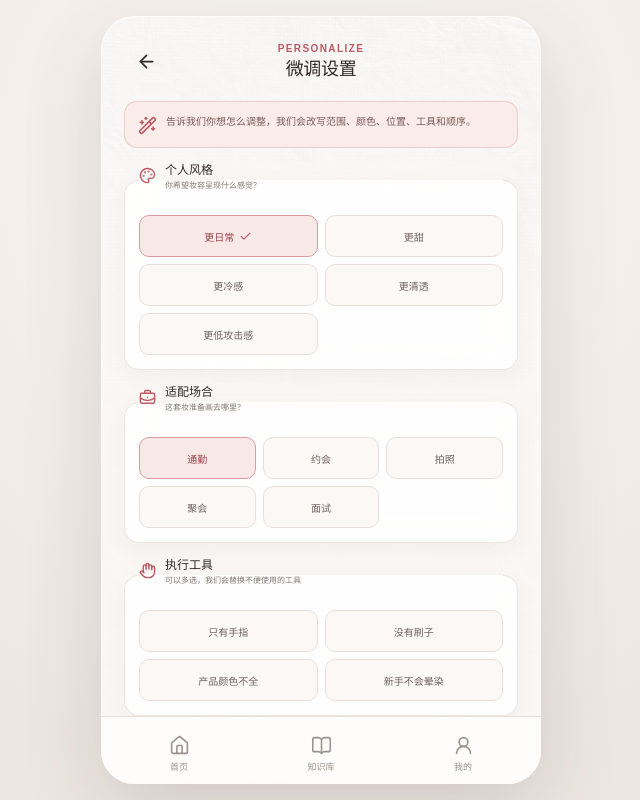
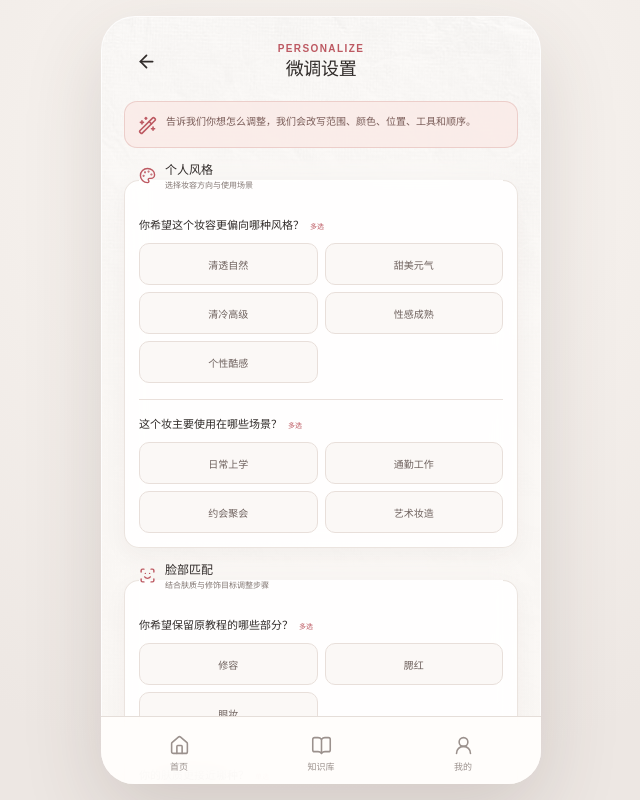
Before and after one commit to qi00531/makeup-frontend, a React (Vite) app: page /adjust in a window 1280 px wide. Shown: the whole page, without its empty margins (319-959 px from the left). Built offline with nearby package versions, Linux system fonts and the light colour scheme.

Commit message:
feat: expand makeup adjustment questionnaire

```diff
--- a/src/pages/AdjustPage.tsx
+++ b/src/pages/AdjustPage.tsx
@@ -1,4 +1,4 @@
-import { ArrowLeft, BriefcaseBusiness, Check, ChevronRight, Hand, Palette, Sparkles, WandSparkles } from 'lucide-react';
+import { ArrowLeft, Check, ChevronRight, Hand, Palette, ScanFace, WandSparkles } from 'lucide-react';
 import { useState } from 'react';
 import type { FormEvent } from 'react';
 import { useNavigate } from 'react-router-dom';
@@ -6,26 +6,38 @@ import { BottomNav } from '../components/BottomNav';
 import { MobileShell } from '../components/MobileShell';
 import { learningService } from '../services/learningService';
 
-const styles = ['更日常', '更甜', '更冷感', '更清透', '更低攻击感'];
-const occasions = ['通勤', '约会', '拍照', '聚会', '面试'];
-const tools = ['只有手指', '没有刷子', '产品颜色不全', '新手不会晕染'];
+const styleOptions = ['清透自然', '甜美元气', '清冷高级', '性感成熟', '个性酷感'];
+const occasionOptions = ['日常上学', '通勤工作', '约会聚会', '艺术妆造'];
+const retainedPartOptions = ['修容', '腮红', '眼妆'];
+const skinTypeOptions = ['油性肌肤', '干性肌肤', '混合性肌肤', '敏感肌'];
+const concernOptions = ['增加立体感', '减少脸部留白', '弱化轮廓感', '放大眼睛', '降低眼位', '缩短中庭'];
+const constraintOptions = ['没有专业刷具', '产品不齐全', '早上时间少', '不会复杂眼妆', '不喜欢厚重底妆'];
+
+function toggleValue(value: string, current: string[], update: (next: string[]) => void) {
+  update(current.includes(value) ? current.filter((item) => item !== value) : [...current, value]);
+}
+
+function MultiChoice({ name, options, selected, onChange }: { name: string; options: string[]; selected: string[]; onChange: (next: string[]) => void }) {
+  return <div className="choice-grid">{options.map((item) => {
+    const checked = selected.includes(item);
+    return <label className={`choice-chip${checked ? ' is-selected' : ''}`} key={item}><input type="checkbox" name={name} checked={checked} onChange={() => toggleValue(item, selected, onChange)} /><span>{item}</span>{checked && <Check size={13} />}</label>;
+  })}</div>;
+}
 
 export function AdjustPage() {
   const navigate = useNavigate();
-  const [style, setStyle] = useState('更日常');
-  const [occasion, setOccasion] = useState('通勤');
-  const [selectedTools, setSelectedTools] = useState<string[]>([]);
-  const [notes, setNotes] = useState('');
+  const [styles, setStyles] = useState<string[]>([]);
+  const [occasions, setOccasions] = useState<string[]>([]);
+  const [retainedParts, setRetainedParts] = useState<string[]>([]);
+  const [skinType, setSkinType] = useState('混合性肌肤');
+  const [concerns, setConcerns] = useState<string[]>([]);
+  const [constraints, setConstraints] = useState<string[]>([]);
   const [submitting, setSubmitting] = useState(false);
-
-  function toggleTool(tool: string) {
-    setSelectedTools((current) => current.includes(tool) ? current.filter((item) => item !== tool) : [...current, tool]);
-  }
 
   async function submit(event: FormEvent) {
     event.preventDefault();
     setSubmitting(true);
-    const tutorial = await learningService.saveAdjustment({ style, occasion, tools: selectedTools, notes });
+    const tutorial = await learningService.saveAdjustment({ styles, occasions, retainedParts, skinType, concerns, constraints });
     navigate('/tutorial', { state: { from: '/adjust', tutorialId: tutorial.id } });
   }
 
@@ -39,19 +51,20 @@ export function AdjustPage() {
       <div className="adjust-intro"><WandSparkles size={19} /><p>告诉我们你想怎么调整，我们会改写范围、颜色、位置、工具和顺序。</p></div>
 
       <form className="adjust-form" onSubmit={submit}>
-        <fieldset className="choice-section"><legend><Palette size={17} /><span><strong>个人风格</strong><small>你希望妆容呈现什么感觉？</small></span></legend><div className="choice-grid">
-          {styles.map((item) => <label className={`choice-chip${style === item ? ' is-selected' : ''}`} key={item}><input type="radio" name="style" value={item} checked={style === item} onChange={() => setStyle(item)} /><span>{item}</span>{style === item && <Check size={13} />}</label>)}
-        </div></fieldset>
+        <fieldset className="choice-section"><legend><Palette size={17} /><span><strong>个人风格</strong><small>选择妆容方向与使用场景</small></span></legend>
+          <div className="choice-question"><h3>你希望这个妆容更偏向哪种风格？</h3><small>多选</small><MultiChoice name="styles" options={styleOptions} selected={styles} onChange={setStyles} /></div>
+          <div className="choice-question"><h3>这个妆主要使用在哪些场景？</h3><small>多选</small><MultiChoice name="occasions" options={occasionOptions} selected={occasions} onChange={setOccasions} /></div>
+        </fieldset>
 
-        <fieldset className="choice-section"><legend><BriefcaseBusiness size={17} /><span><strong>适配场合</strong><small>这套妆准备画去哪里？</small></span></legend><div className="choice-grid choice-grid--compact">
-          {occasions.map((item) => <label className={`choice-chip${occasion === item ? ' is-selected' : ''}`} key={item}><input type="radio" name="occasion" value={item} checked={occasion === item} onChange={() => setOccasion(item)} /><span>{item}</span></label>)}
-        </div></fieldset>
+        <fieldset className="choice-section"><legend><ScanFace size={17} /><span><strong>脸部匹配</strong><small>结合肤质与修饰目标调整步骤</small></span></legend>
+          <div className="choice-question"><h3>你希望保留原教程的哪些部分？</h3><small>多选</small><MultiChoice name="retainedParts" options={retainedPartOptions} selected={retainedParts} onChange={setRetainedParts} /></div>
+          <div className="choice-question"><h3>你的肤质更接近哪种？</h3><small>单选</small><div className="choice-grid">{skinTypeOptions.map((item) => <label className={`choice-chip${skinType === item ? ' is-selected' : ''}`} key={item}><input type="radio" name="skinType" value={item} checked={skinType === item} onChange={() => setSkinType(item)} /><span>{item}</span>{skinType === item && <Check size={13} />}</label>)}</div></div>
+          <div className="choice-question"><h3>你希望通过化妆修饰什么问题？</h3><small>多选</small><MultiChoice name="concerns" options={concernOptions} selected={concerns} onChange={setConcerns} /></div>
+        </fieldset>
 
-        <fieldset className="choice-section"><legend><Hand size={17} /><span><strong>执行工具</strong><small>可以多选，我们会替换不便使用的工具</small></span></legend><div className="choice-grid">
-          {tools.map((item) => <label className={`choice-chip${selectedTools.includes(item) ? ' is-selected' : ''}`} key={item}><input type="checkbox" checked={selectedTools.includes(item)} onChange={() => toggleTool(item)} /><span>{item}</span>{selectedTools.includes(item) && <Check size={13} />}</label>)}
-        </div></fieldset>
-
-        <label className="notes-field" htmlFor="adjust-notes"><span><Sparkles size={16} /><strong>自由文本</strong><small>可选</small></span><textarea id="adjust-notes" aria-label="补充要求" value={notes} onChange={(event) => setNotes(event.target.value)} placeholder="例如：眼妆淡一点，腮红不要太粉…" maxLength={120} /><small>{notes.length}/120</small></label>
+        <fieldset className="choice-section"><legend><Hand size={17} /><span><strong>工具</strong><small>我们会据此简化工具与步骤</small></span></legend>
+          <div className="choice-question"><h3>你有哪些限制？</h3><small>多选</small><MultiChoice name="constraints" options={constraintOptions} selected={constraints} onChange={setConstraints} /></div>
+        </fieldset>
 
         <button className="primary-button" type="submit" disabled={submitting}>{submitting ? '正在生成…' : <>生成方案<ChevronRight size={18} /></>}</button>
       </form>
--- a/src/services/learningService.ts
+++ b/src/services/learningService.ts
@@ -68,7 +68,7 @@ class LocalLearningService implements LearningService {
     sessionStorage.setItem('makeupAdjustment', JSON.stringify(request));
     const adjusted = copyTutorial({
       id: `tutorial-adjusted-${Date.now()}`,
-      title: `${request.style.replace(/^更/, '')}·${request.occasion}定制妆`,
+      title: `${request.styles[0] ?? '专属'}·${request.occasions[0] ?? '全场景'}定制妆`,
     });
     return rememberTutorial(adjusted);
   }
```
Also changed, not shown: src/types/learning.ts (+6 -4 lines), src/styles/learning.css, 5 other files (tests, documents, lock files or other folders).
